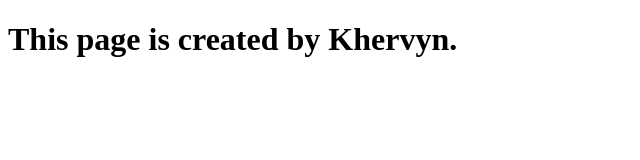
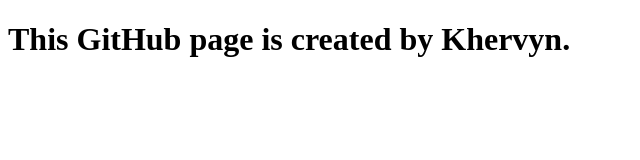
Before and after one commit to Khervyngupta/FirstTemplate, a plain HTML site: page index.html in a window 1280 px wide. Shown: the whole page, without its empty margins (0-640 px from the left). Drawn offline with Linux system fonts and the light colour scheme.

Commit message:
New Commit

```diff
--- a/index.html
+++ b/index.html
@@ -4,6 +4,6 @@
         <title>Home Page</title>
     </head>
     <body>
-        <h1>This page is created by Khervyn.</h1>
+        <h1>This GitHub page is created by Khervyn.</h1>
     </body>
 </html>
```
